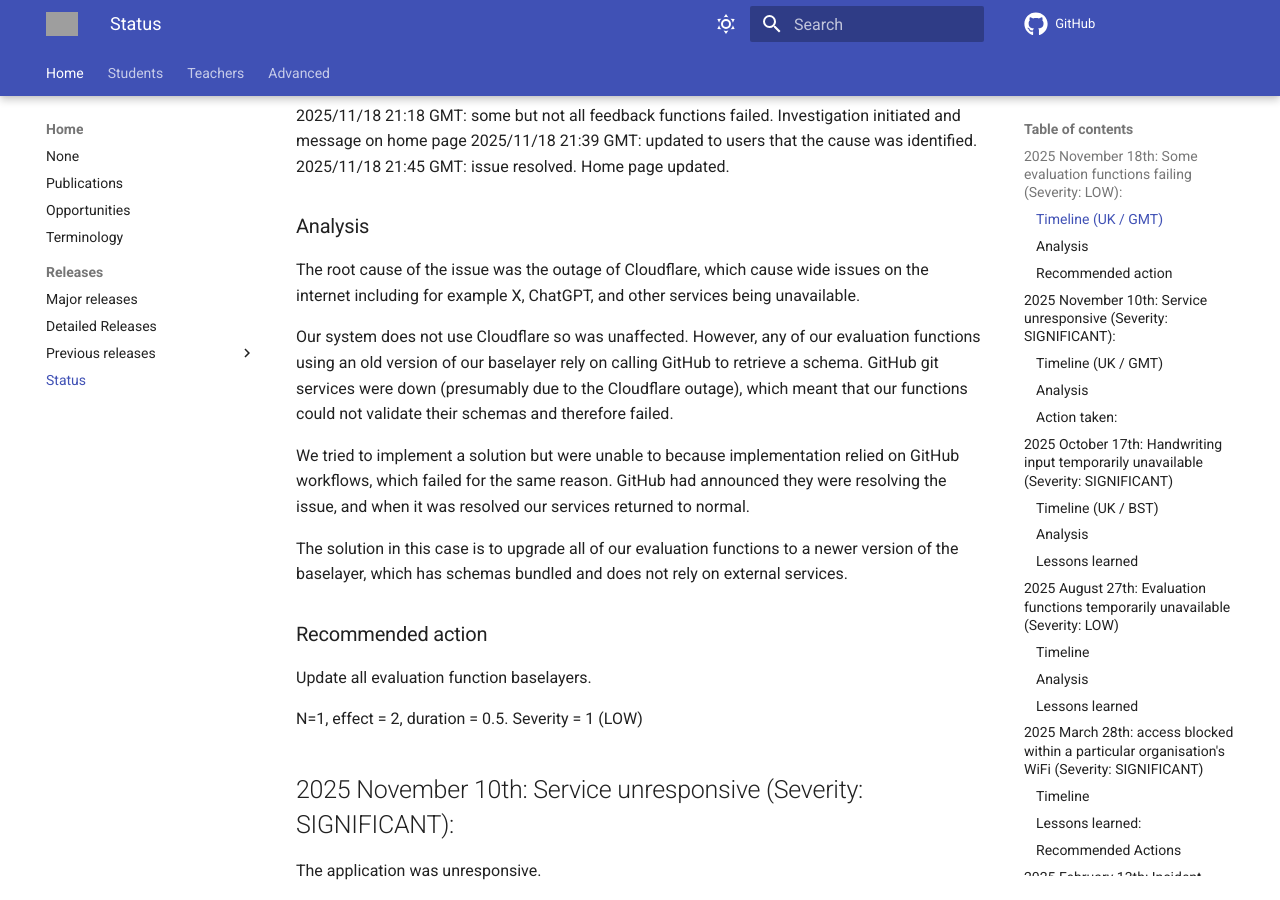
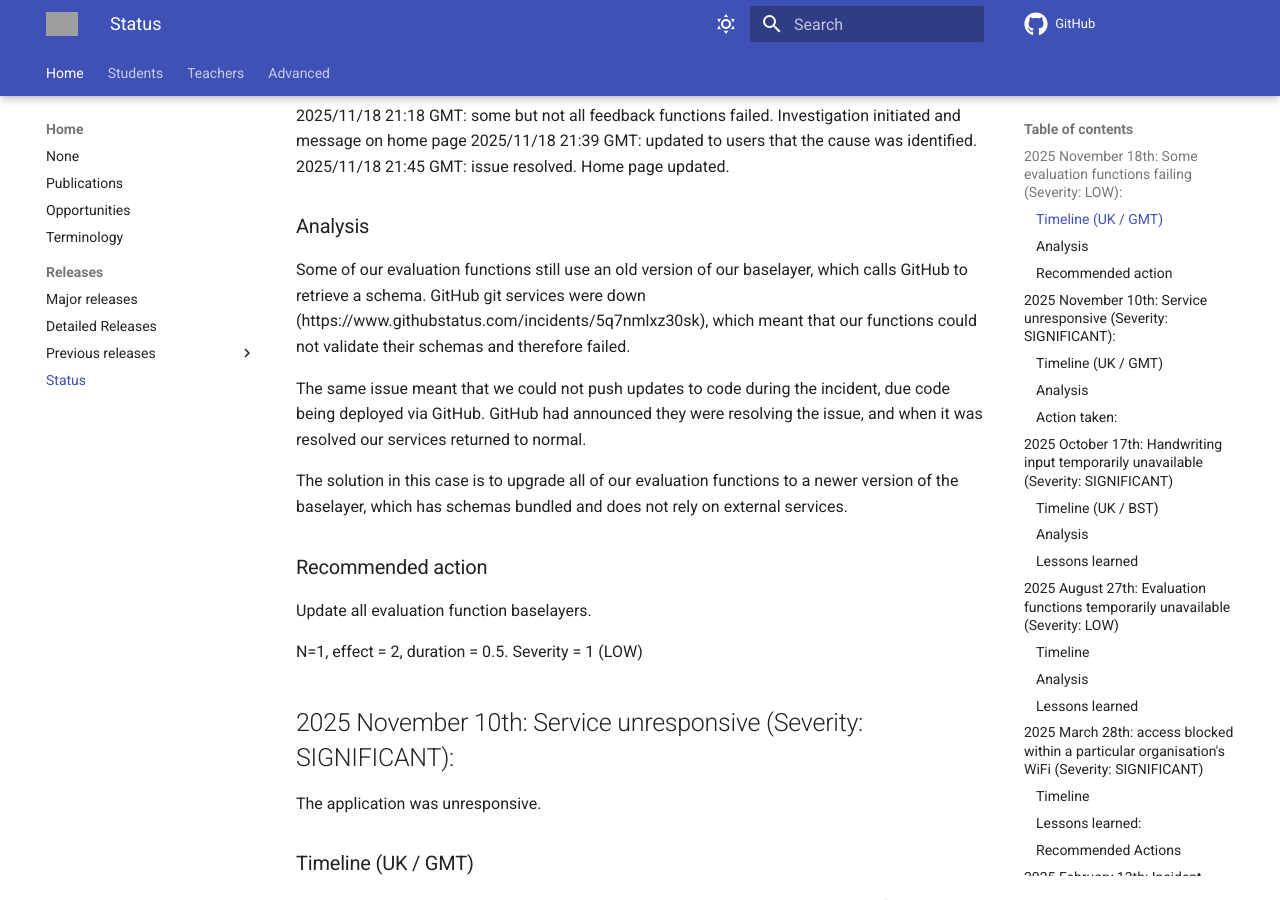
Before and after one commit to lambda-feedback/user-documentation, an MkDocs documentation site: the page built from docs/releases/status.md, in a window 1280 px wide and 900 px high, scrolled down 841 px. Built offline with MkDocs 1.6.1 and Material for MkDocs 9.7.7, drawn with Linux system fonts in a browser that asks for light colours; comment, search, counter and statistics services are not loaded; grey boxes are pictures that could not be loaded.

Commit message:
Corrected root cause (GitHub not CloudFlare)

```diff
--- a/docs/releases/status.md
+++ b/docs/releases/status.md
@@ -28,11 +28,9 @@ Some evaluation functions returned errors.
 
 ### Analysis
 
-The root cause of the issue was the outage of Cloudflare, which cause wide issues on the internet including for example X, ChatGPT, and other services being unavailable.
+Some of our evaluation functions still use an old version of our baselayer, which calls GitHub to retrieve a schema. GitHub git services were down (https://www.githubstatus.com/incidents/5q7nmlxz30sk), which meant that our functions could not validate their schemas and therefore failed.
 
-Our system does not use Cloudflare so was unaffected. However, any of our evaluation functions using an old version of our baselayer rely on calling GitHub to retrieve a schema. GitHub git services were down (presumably due to the Cloudflare outage), which meant that our functions could not validate their schemas and therefore failed.
-
-We tried to implement a solution but were unable to because implementation relied on GitHub workflows, which failed for the same reason. GitHub had announced they were resolving the issue, and when it was resolved our services returned to normal.
+The same issue meant that we could not push updates to code during the incident, due code being deployed via GitHub.  GitHub had announced they were resolving the issue, and when it was resolved our services returned to normal.
 
 The solution in this case is to upgrade all of our evaluation functions to a newer version of the baselayer, which has schemas bundled and does not rely on external services.
 
```
